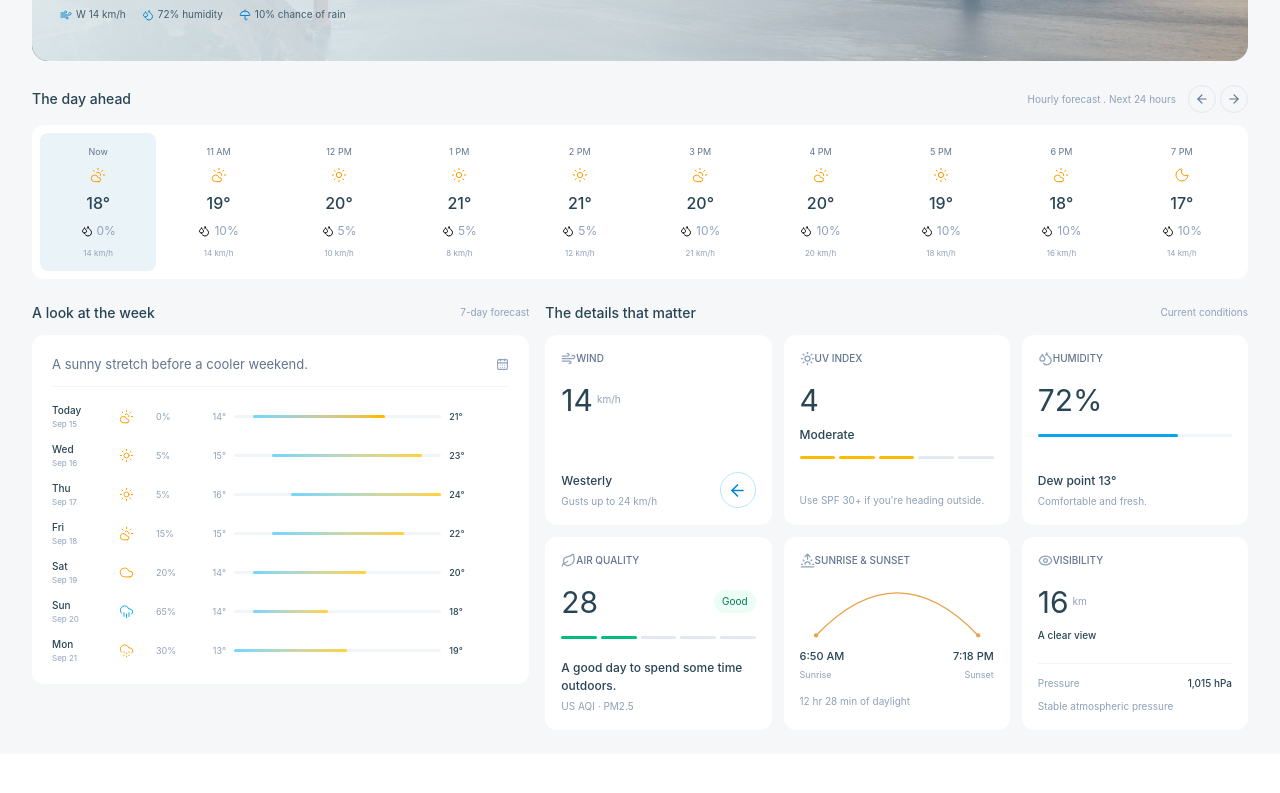
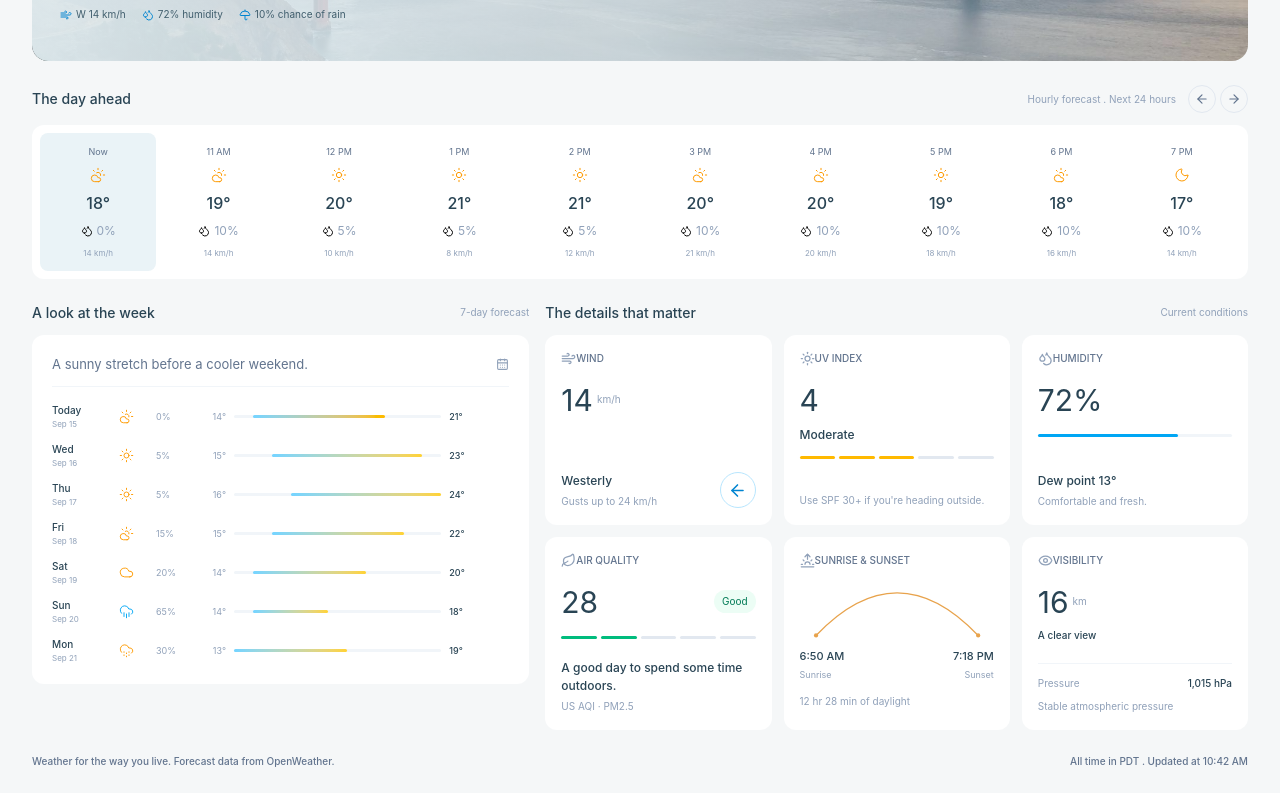
Before and after one commit to lintunyannaing-hash/react-weather-app, a React (Vite) app: page / in a window 1280 px wide. Shown: the part 341-1134 px from the top of the page. Before the commit the page ends 1095 px from the top, so only its background shows below. Built offline with nearby package versions, Linux system fonts and the light colour scheme.

Commit message:
Implement footer component

```diff
--- a/src/App.tsx
+++ b/src/App.tsx
@@ -23,6 +23,16 @@ const App = () => {
           </div>
 
         </div>
+
+        <div className="flex items-center justify-between">
+          <p className="text-[10px] text-slate-500 font-medium">
+            Weather for the way you live. Forecast data from OpenWeather.
+          </p>
+
+          <p className="text-[10px] text-slate-500 font-medium">
+            All time in PDT . Updated at 10:42 AM
+          </p>
+        </div>
       </main>
     </div>
   )
```
Also changed, not shown: src/components/Footer.tsx (added).
